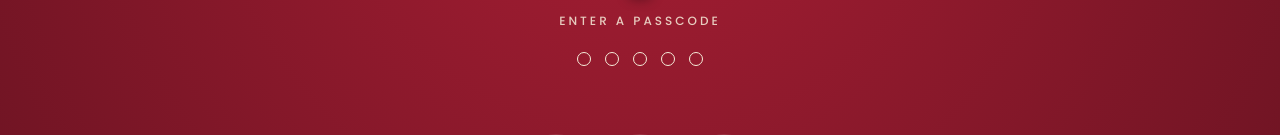
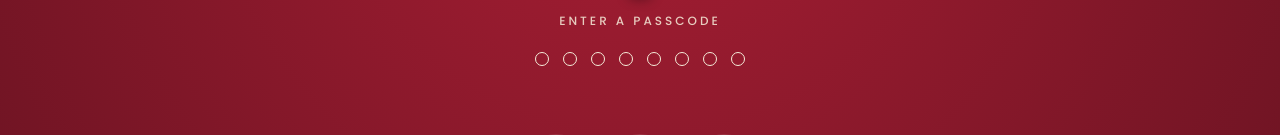
Before and after one commit to OmkarSutar28/birthday-surprise, an Angular app in the folder birthday-surprise/frontend/: page / in a window 1280 px wide. Shown: the part 195-330 px from the top of the page. Built offline with nearby package versions, Linux system fonts and the light colour scheme.

Commit message:
Update lock screen

```diff
--- a/birthday-surprise/frontend/src/app/components/lock-screen/lock-screen.component.html
+++ b/birthday-surprise/frontend/src/app/components/lock-screen/lock-screen.component.html
@@ -3,7 +3,7 @@
   <p class="prompt">ENTER A PASSCODE</p>
 
   <div class="dots" [class.shake]="shake">
-    <span *ngFor="let i of [0, 1, 2, 3, 4]" class="dot" [class.filled]="digits[i]"></span>
+    <span *ngFor="let i of [0, 1, 2, 3, 4,5,6,7]" class="dot" [class.filled]="digits[i]"></span>
   </div>
 
   <p class="error-text" [class.visible]="error">Wrong passcode, try again.</p>
```
